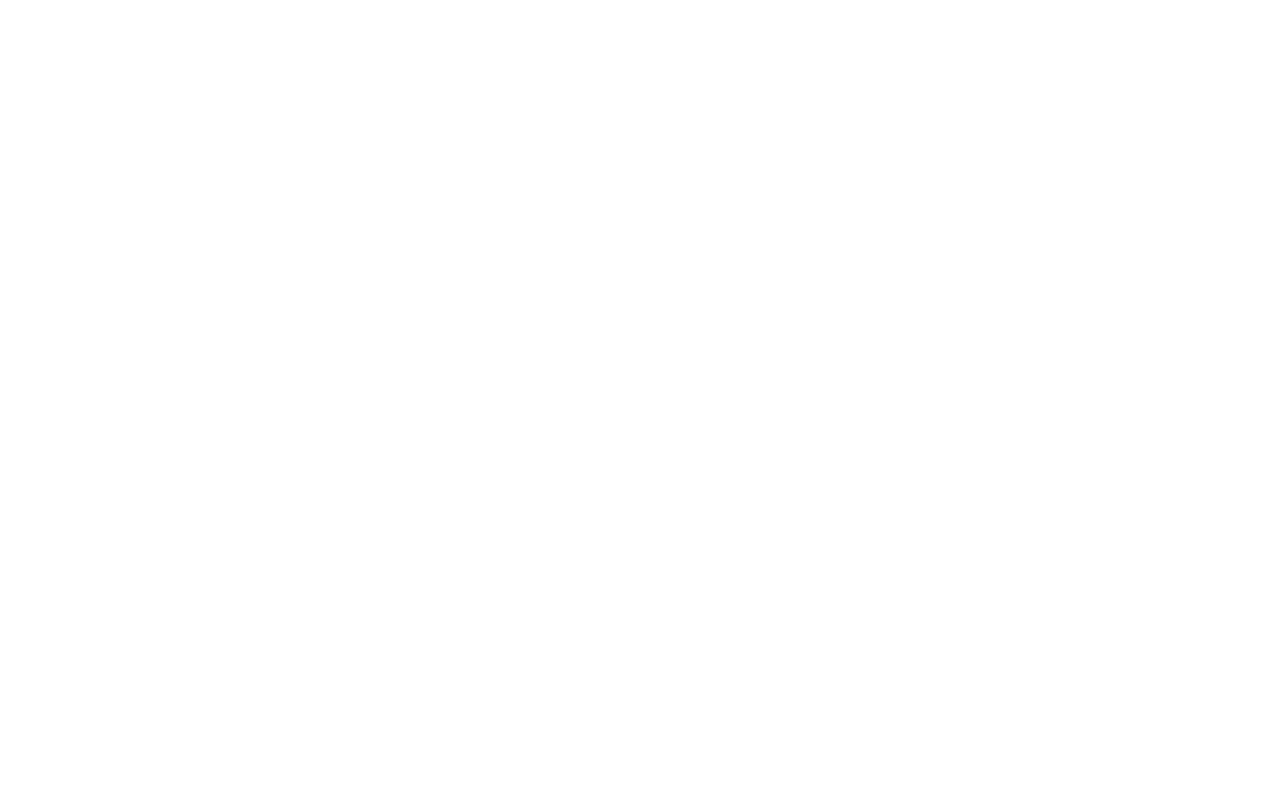
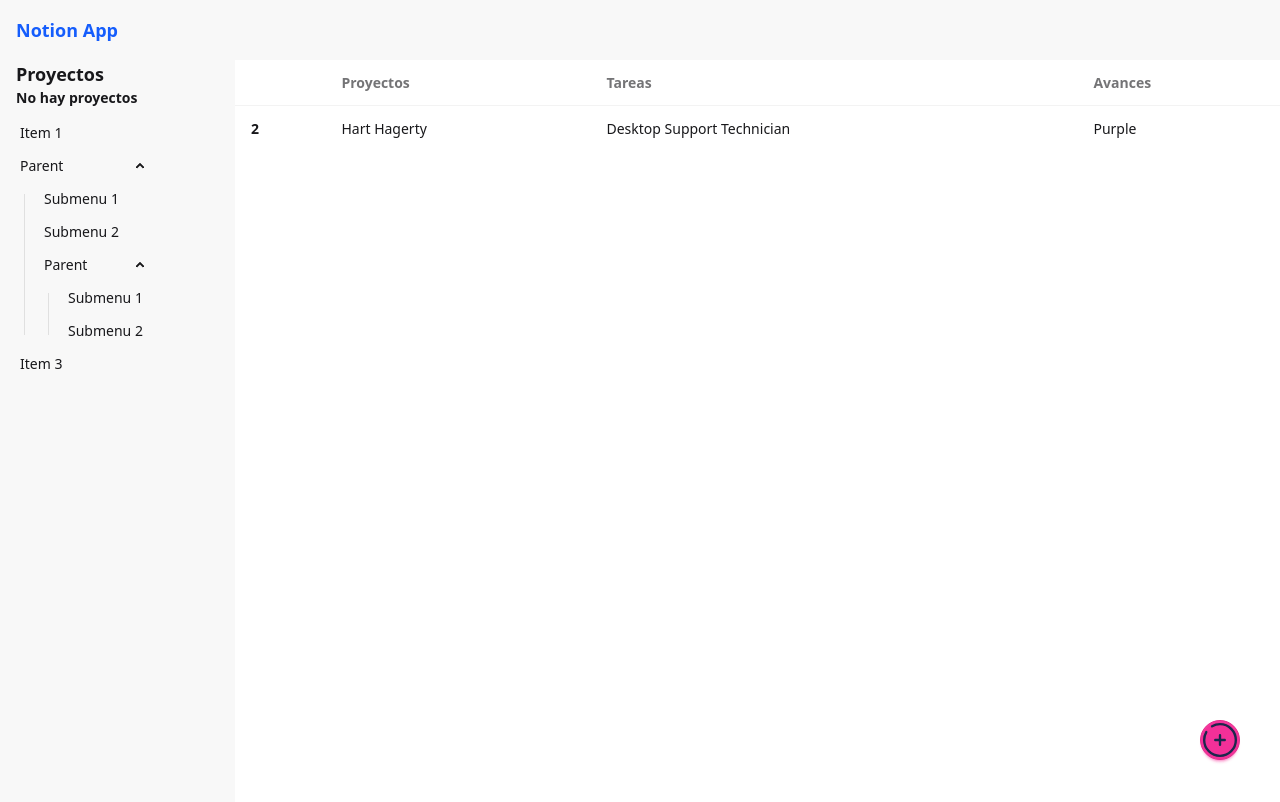
Before and after one commit to pabletellorens/projects-app, a Vue app: page /projects in a window 1280 px wide. Before the commit this address had no page. Shown: the top 802 px of the page. Built offline with nearby package versions, Linux system fonts and the light colour scheme; the HTML template or start-up script is replaced by a standard one.

Commit message:
Componentes de Daisyui

```diff
--- a/src/modulorum/projects/layouts/ProjectsLayout.vue
+++ b/src/modulorum/projects/layouts/ProjectsLayout.vue
@@ -1,7 +1,7 @@
 <template>
   <SupraMenu />
 
-  <main>
+  <main class="flex flex-row">
     <LateralisMenu />
     <router-view />
   </main>
--- /dev/null
+++ b/src/modulorum/projects/views/ProjectsView.vue
@@ -0,0 +1,44 @@
+<template>
+  <div class="overflow-x-auto w-full">
+    <table class="table">
+      <!-- head -->
+      <thead>
+        <tr>
+          <th></th>
+          <th>Proyectos</th>
+          <th>Tareas</th>
+          <th>Avances</th>
+        </tr>
+      </thead>
+      <tbody>
+        <tr class="hover:bg-base-300">
+          <th>2</th>
+          <td>Hart Hagerty</td>
+          <td>Desktop Support Technician</td>
+          <td>Purple</td>
+        </tr>
+      </tbody>
+    </table>
+
+    <button class="btn btn-circle btn-secondary fixed bottom-10 right-10">
+      <svg viewBox="0 0 24 24" fill="none" xmlns="http://www.w3.org/2000/svg">
+        <g id="SVGRepo_bgCarrier" stroke-width="0"></g>
+        <g id="SVGRepo_tracerCarrier" stroke-linecap="round" stroke-linejoin="round"></g>
+        <g id="SVGRepo_iconCarrier">
+          <path
+            d="M15 12L12 12M12 12L9 12M12 12L12 9M12 12L12 15"
+            stroke="#1C274C"
+            stroke-width="1.5"
+            stroke-linecap="round"
+          ></path>
+          <path
+            d="M7 3.33782C8.47087 2.48697 10.1786 2 12 2C17.5228 2 22 6.47715 22 12C22 17.5228 17.5228 22 12 22C6.47715 22 2 17.5228 2 12C2 10.1786 2.48697 8.47087 3.33782 7"
+            stroke="#1C274C"
+            stroke-width="1.5"
+            stroke-linecap="round"
+          ></path>
+        </g>
+      </svg>
+    </button>
+  </div>
+</template>
--- a/src/router/index.ts
+++ b/src/router/index.ts
@@ -6,8 +6,16 @@
   routes: [
     {
       path: '/',
-      name: 'projects',
+      name: 'home',
+      redirect: { name: 'projects' },
       component: ProjectsLayout,
+      children: [
+        {
+          path: 'projects',
+          name: 'projects',
+          component: () => import('@/modulorum/projects/views/ProjectsView.vue'),
+        },
+      ],
     },
   ],
 });
```
